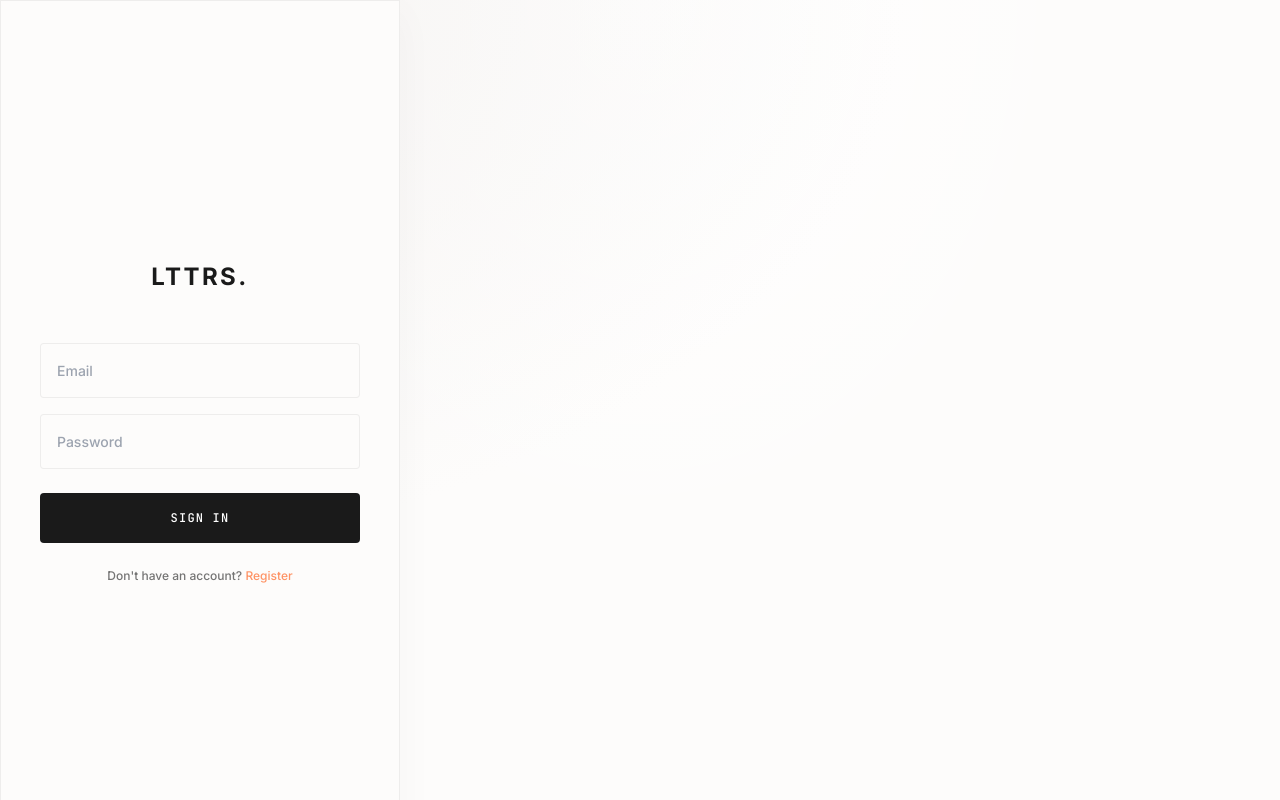
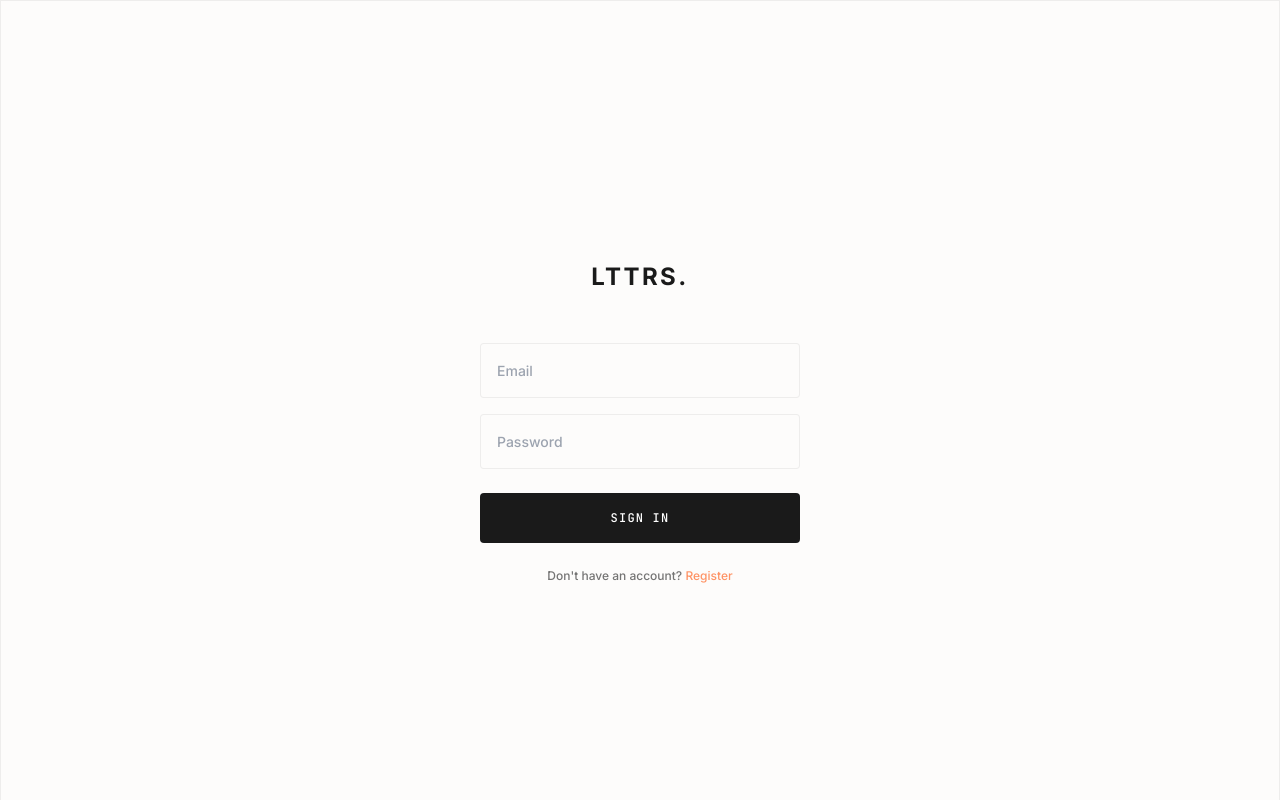
Before and after one commit to structief/letters_next, a Next.js app: page /login in a window 1280 px wide. Built offline with nearby package versions, Linux system fonts and the light colour scheme.

Commit message:
Update globals.css
UI update on register/login screen

```diff
--- a/app/globals.css
+++ b/app/globals.css
@@ -810,8 +810,9 @@ header {
 
 /* Auth pages styles */
 .auth-container {
+  min-height: 100vh;
+  min-height: 100dvh;
   width: 100%;
-  max-width: 400px;
   height: 844px;
   background: var(--alabaster-base);
   position: relative;
```
